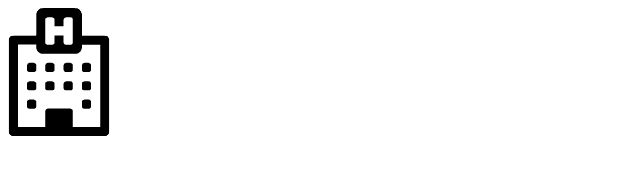
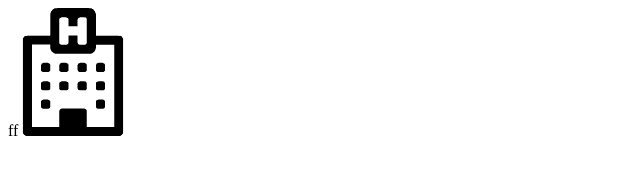
Before and after one commit to GhostDg/test_testkandidat2, a website: page src/index.html in a window 1280 px wide. Shown: the whole page, without its empty margins (0-640 px from the left). Drawn offline with Linux system fonts and the light colour scheme.

Commit message:
initial commit

```diff
--- a/src/index.html
+++ b/src/index.html
@@ -5,7 +5,7 @@
     <meta name="viewport" content="initial-scale=1.0, user-scalable=no">
     <meta charset="utf-8">
 </head>
-<body>
+<body>ff
     <img src="hospital.png" alt="Logo" />
 </body>
 </html>
```
